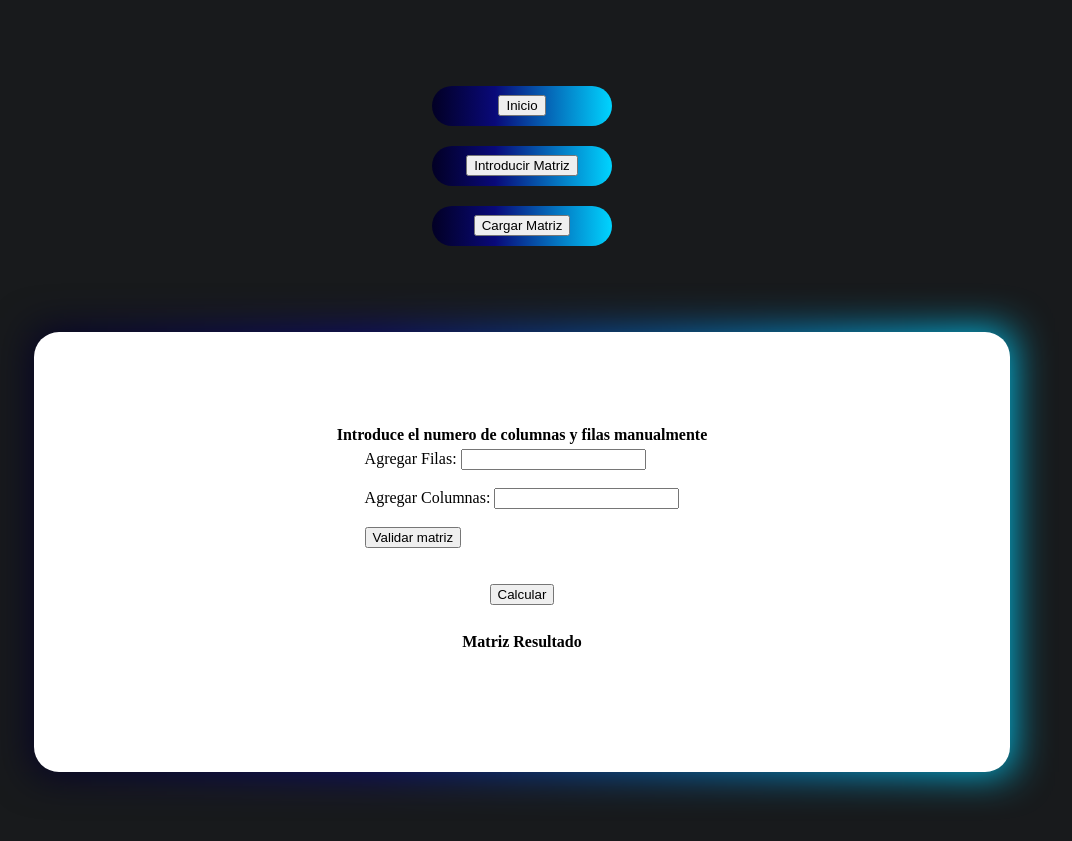
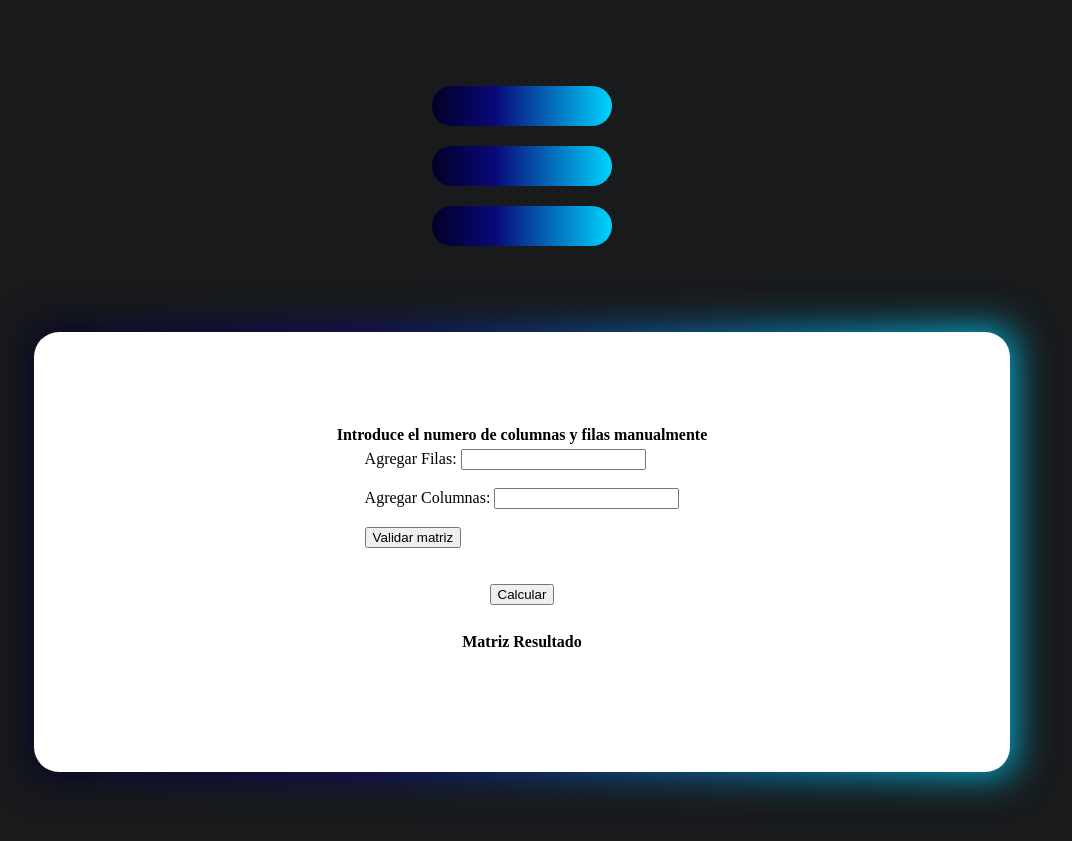
Before and after one commit to AleMondragon/Calculadora-Gauss-Jordan-2AM2, a plain HTML site: page Introducir.html in a window 1280 px wide. Shown: the part 69-910 px from the top of the page, without its empty margins (118-1190 px from the left). Drawn offline with Linux system fonts and the light colour scheme.

Commit message:
Update Introducir.html

```diff
--- a/Introducir.html
+++ b/Introducir.html
@@ -15,15 +15,9 @@
             <div class="encabezado">
                 <nav>
                     <!--Navegación-->
-                    <a href="inicio.html">
-                    <button>Inicio</button>
-                        </a>
-                    <a href="Introducir.html">
-                        <button>Introducir Matriz</button>
-                        </a>
-                    <a href = "GaussJordan-DragAndDrop.html">
-                        <button>Cargar Matriz</button>
-                        </a>
+			<a href="inicio.html"></a>
+                        <a href="Introducir.html"></a>
+                    <a href = "GaussJordan-DragAndDrop.html"></a>
                 </nav>
             </div>
             <div class="main">
```
